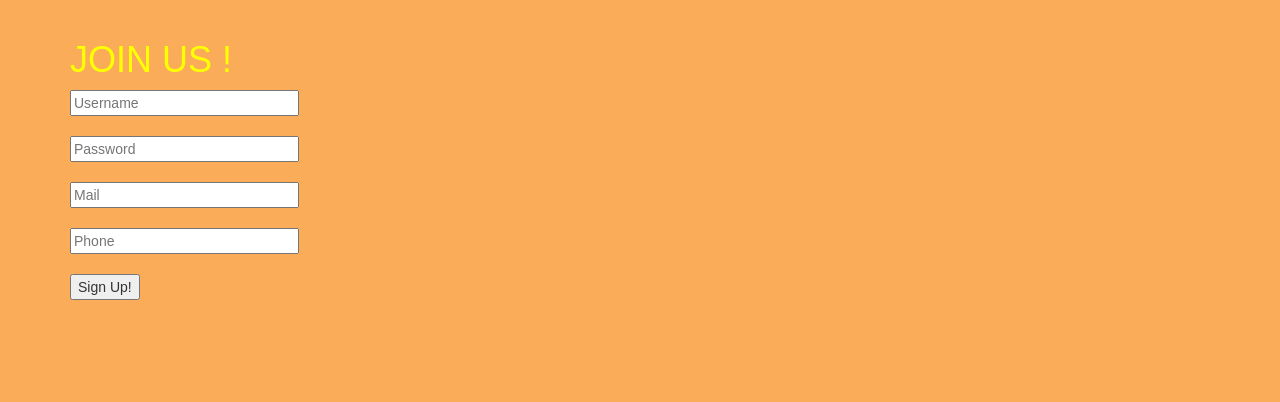
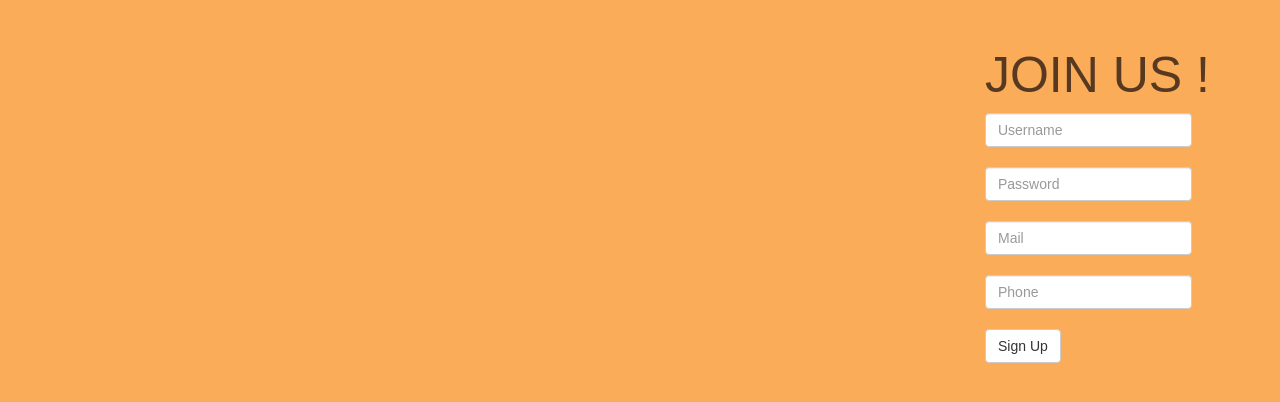
Before and after one commit to erdenbatuhan/credu.me, a PHP site: page /packages/Home/ in a window 1280 px wide. Shown: the part 52-454 px from the top of the page. Run offline with PHP 8.4, Linux system fonts and the light colour scheme; some libraries are stand-ins or nearby versions.

Commit message:
Sign Up part design.

```diff
--- a/packages/Home/homepage.css
+++ b/packages/Home/homepage.css
@@ -4,5 +4,6 @@ body{
 
 }
 h1{
-    color:yellow;
+    color:#573921;
+    font-size: 50px;
 }
--- a/packages/Home/index.php
+++ b/packages/Home/index.php
@@ -47,21 +47,18 @@
 
 
 
-<div class="container " >
+<div class="container" >
 
-
-    <tr>
-        <td width="40%">
-            <form action="#" method="POST" >
-                <h1>JOIN US !</h1>
-                <input type="text" name="username" size="25" placeholder="Username" /><br /> <br />
-                <input type="text" name="password" size="25" placeholder="Password" /><br /> <br />
-                <input type="text" name="mail" size="25" placeholder="Mail" /><br /> <br />
-                <input type="text" name="phone" size="25" placeholder="Phone" /><br /> <br />
-                <input type ="submit" name="submit" value="Sign Up!">
-            </form>
-        </td>
-    </tr>
+    <form class="navbar-form navbar-right" role="search">
+        <div class="form-group">
+            <h1>JOIN US !</h1>
+            <input type="text" class="form-control" placeholder="Username" /><br /> <br />
+            <input type="text" class="form-control" placeholder="Password" /><br /> <br />
+            <input type="text" class="form-control" placeholder="Mail" /><br /> <br />
+            <input type="text" class="form-control" placeholder="Phone" /><br /> <br />
+            <button type="submit" class="btn btn-default">Sign Up</button>
+        </div>
+    </form>
 
 </div>
 
```
